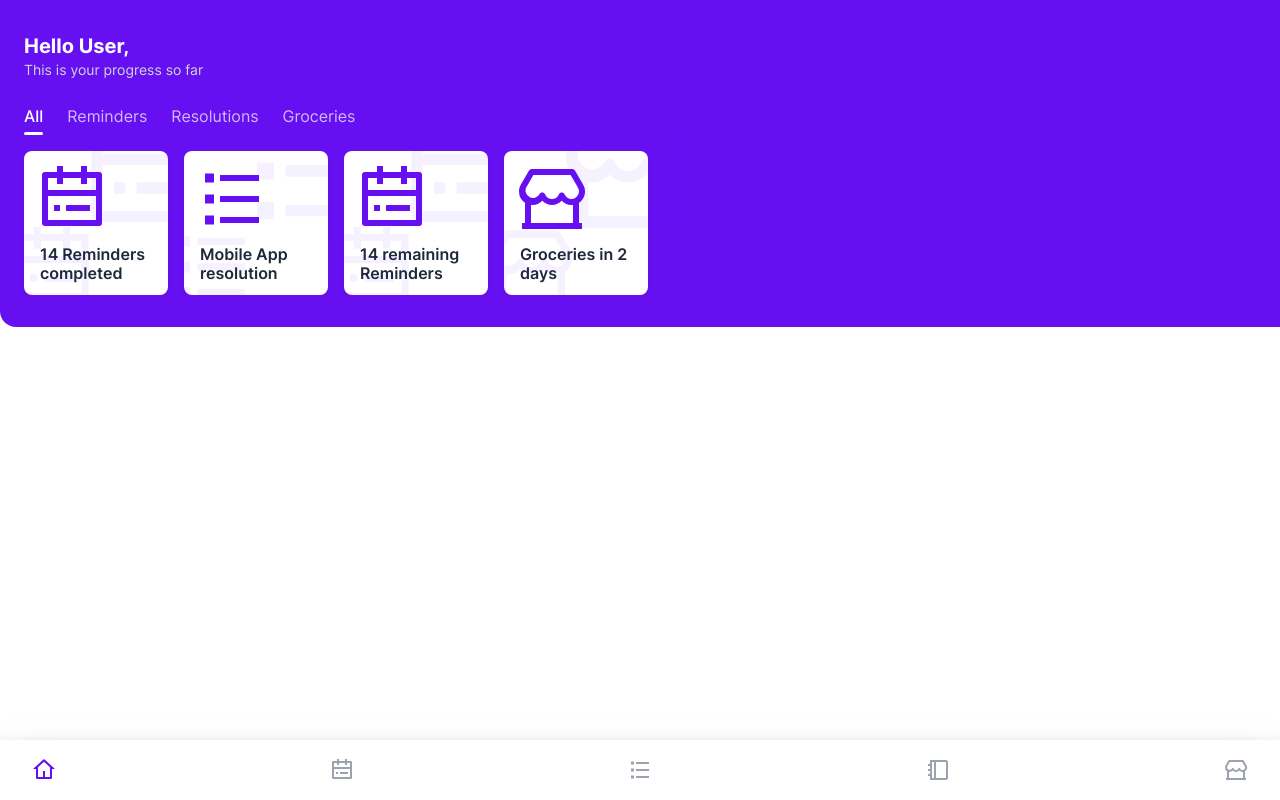
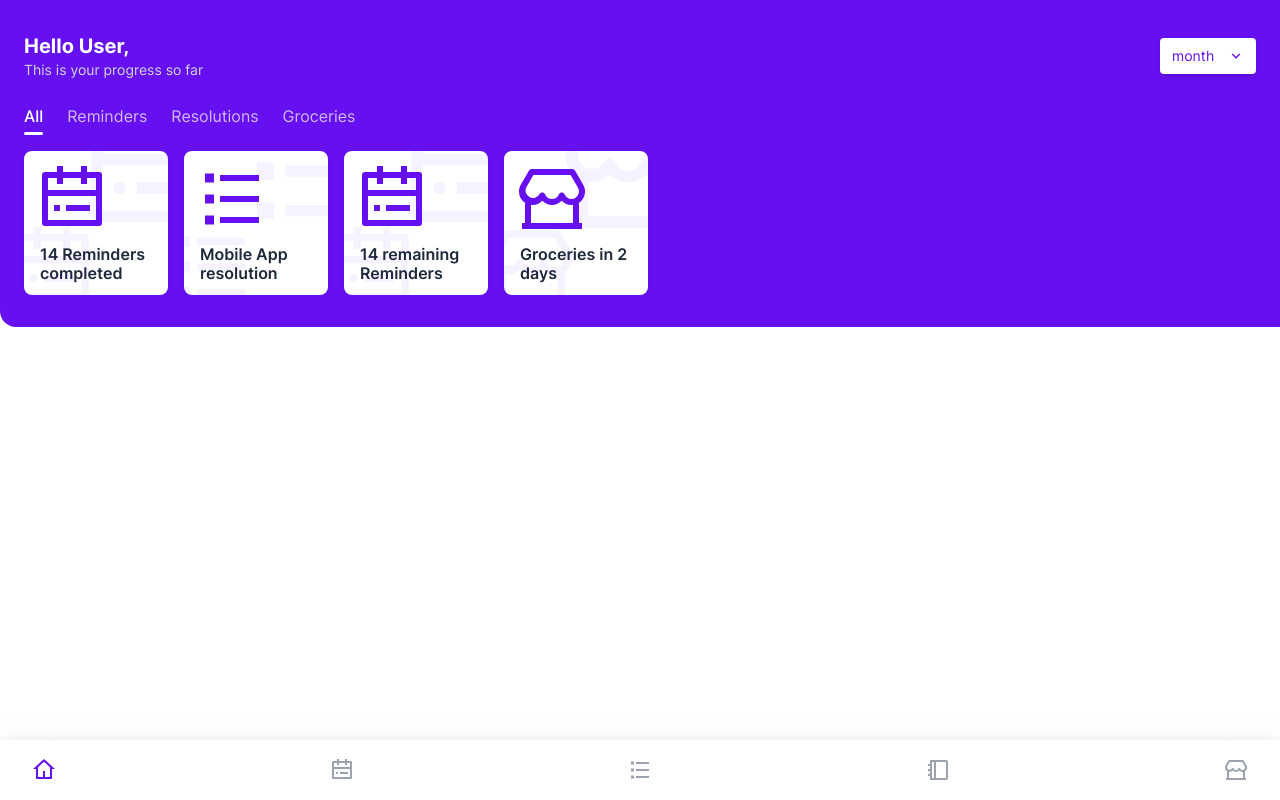
Before and after one commit to thismarcoantonio/personal-app, a Vue app: page / in a window 1280 px wide. Built offline with nearby package versions, Linux system fonts and the light colour scheme.

Commit message:
Add MenuDropdown component using headless ui

```diff
--- a/package.json
+++ b/package.json
@@ -17,6 +17,7 @@
     "@capacitor/android": "^4.6.3",
     "@capacitor/cli": "^4.6.3",
     "@capacitor/core": "^4.6.3",
+    "@headlessui/vue": "^1.7.10",
     "pinia": "^2.0.28",
     "vue": "^3.2.45",
     "vue-router": "^4.1.6"
--- /dev/null
+++ b/src/components/MenuDropdown.vue
@@ -0,0 +1,82 @@
+<template>
+  <div class="relative z-10">
+    <listbox :model-value="modelValue" @update:model-value="handleChange">
+      <listbox-button
+        class="rounded bg-white px-3 py-2 gap-1 flex items-center justify-between shadow-md text-primary-500 text-sm menu-dropdown__button"
+      >
+        {{ buttonLabel }}
+        <remix-icon class="shrink-0" icon="arrow-down-s" :size="16" />
+      </listbox-button>
+      <transition
+        leave-active-class="transition duration-100 ease-in"
+        leave-from-class="opacity-100"
+        leave-to-class="opacity-0"
+      >
+        <listbox-options
+          class="absolute min-w-full right-0 mt-1 rounded-md bg-white py-1 text-base shadow-lg"
+        >
+          <listbox-option
+            v-slot="{ active }"
+            v-for="option in options"
+            :key="option.value"
+            :value="option.value"
+            as="template"
+          >
+            <li
+              :class="[
+                active ? 'bg-violet-100 text-primary-500' : 'text-gray-600',
+                'relative select-none py-2 px-2 text-sm',
+              ]"
+            >
+              {{ option.label || option.value }}
+            </li>
+          </listbox-option>
+        </listbox-options>
+      </transition>
+    </listbox>
+  </div>
+</template>
+
+<script lang="ts" setup>
+import { computed } from "vue";
+import {
+  Listbox,
+  ListboxButton,
+  ListboxOptions,
+  ListboxOption,
+} from "@headlessui/vue";
+import RemixIcon from "@/components/RemixIcon.vue";
+
+export interface MenuOption {
+  label?: string;
+  value: string;
+}
+
+const props = defineProps<{
+  modelValue: string;
+  label?: string;
+  options: MenuOption[];
+}>();
+
+const emit = defineEmits<{
+  (event: "update:modelValue", value: string): void;
+}>();
+
+const buttonLabel = computed(() => {
+  if (props.label) return props.label;
+  const { label, value } = props.options.find(
+    (option) => option.value === props.modelValue
+  )!;
+  return label || value;
+});
+
+function handleChange(value: string) {
+  emit("update:modelValue", value);
+}
+</script>
+
+<style scoped>
+.menu-dropdown__button {
+  min-width: 96px;
+}
+</style>
--- a/src/components/RemixIcon.vue
+++ b/src/components/RemixIcon.vue
@@ -12,7 +12,13 @@
 <script lang="ts" setup>
 import { ref, onBeforeMount } from "vue";
 
-export type IconTypes = "booklet" | "calendar" | "home" | "list" | "store";
+export type IconTypes =
+  | "booklet"
+  | "calendar"
+  | "home"
+  | "list"
+  | "store"
+  | "arrow-down-s";
 
 const props = defineProps<{
   size?: number;
--- a/src/components/StatisticCard.vue
+++ b/src/components/StatisticCard.vue
@@ -2,8 +2,8 @@
   <div
     :class="[
       'w-36 h-36 p-3',
-      'flex flex-col justify-between relative',
       'shadow-md bg-white text-gray-700 rounded-lg',
+      'flex flex-col justify-between relative overflow-hidden',
     ]"
   >
     <remix-icon :size="72" :icon="icon" class="text-primary-500" />
--- /dev/null
+++ b/src/icons/arrow-down-s.ts
@@ -0,0 +1 @@
+export default "M12 13.172l4.95-4.95 1.414 1.414L12 16 5.636 9.636 7.05 8.222z";
--- a/src/views/Home/HomeView.vue
+++ b/src/views/Home/HomeView.vue
@@ -1,8 +1,13 @@
 <template>
   <header-container no-gutters>
     <div class="px-6">
-      <p class="text-xl font-bold">Hello {{ user }},</p>
-      <p class="text-sm text-gray-300">This is your progress so far</p>
+      <div class="flex justify-between items-center">
+        <div>
+          <p class="text-xl font-bold">Hello {{ user }},</p>
+          <p class="text-sm text-gray-300">This is your progress so far</p>
+        </div>
+        <menu-dropdown v-model="cadency" :options="cadencyOptions" />
+      </div>
       <notification-tabs
         class="mt-6"
         v-model="tab"
@@ -34,10 +39,20 @@ import { ref } from "vue";
 import HeaderContainer from "@/components/HeaderContainer.vue";
 import NotificationTabs from "@/components/NotificationTabs.vue";
 import StatisticCard from "@/components/StatisticCard.vue";
+import MenuDropdown, { type MenuOption } from "@/components/MenuDropdown.vue";
 
 const tab = ref(0);
+const cadency = ref("month");
 
 const user = "User";
+
+const cadencyOptions: MenuOption[] = [
+  { value: "week" },
+  { value: "month" },
+  { value: "quarter" },
+  { value: "year" },
+];
+
 const statistics: Array<InstanceType<typeof StatisticCard>["$props"]> = [
   { title: "14 Reminders completed", icon: "calendar" },
   { title: "Mobile App resolution", icon: "list" },
```
Also changed, not shown: 1 other file (tests, documents, lock files or other folders).
